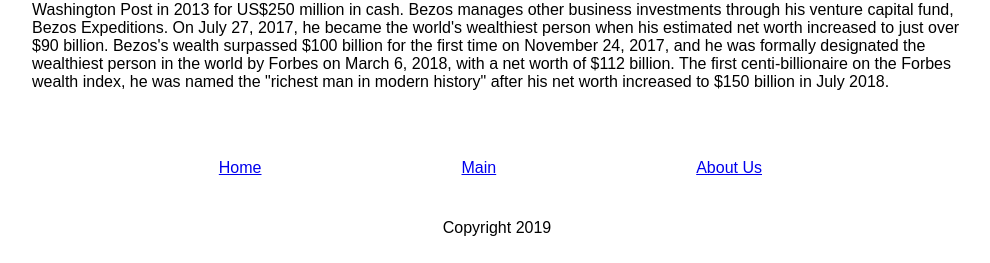
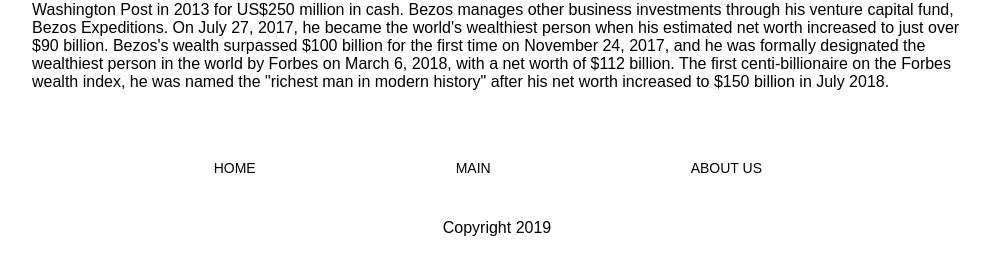
Before and after one commit to TrendH/TrendH.github.io, a plain HTML site: page index.html in a window 1280 px wide. Shown: the part 537-800 px from the top of the page, without its empty margins (143-1133 px from the left). Drawn offline with Linux system fonts and the light colour scheme.

Commit message:
TrendH
Dmitry Balan

```diff
--- a/main.css
+++ b/main.css
@@ -40,3 +40,9 @@
     display: block;
     margin-right: 200px;
 }
+.menu1 li a {
+    color: #000000;
+    text-decoration: none;
+    text-transform: uppercase;
+    font-size: 14px;
+}
```
Also changed, not shown: img/img.png (added).
